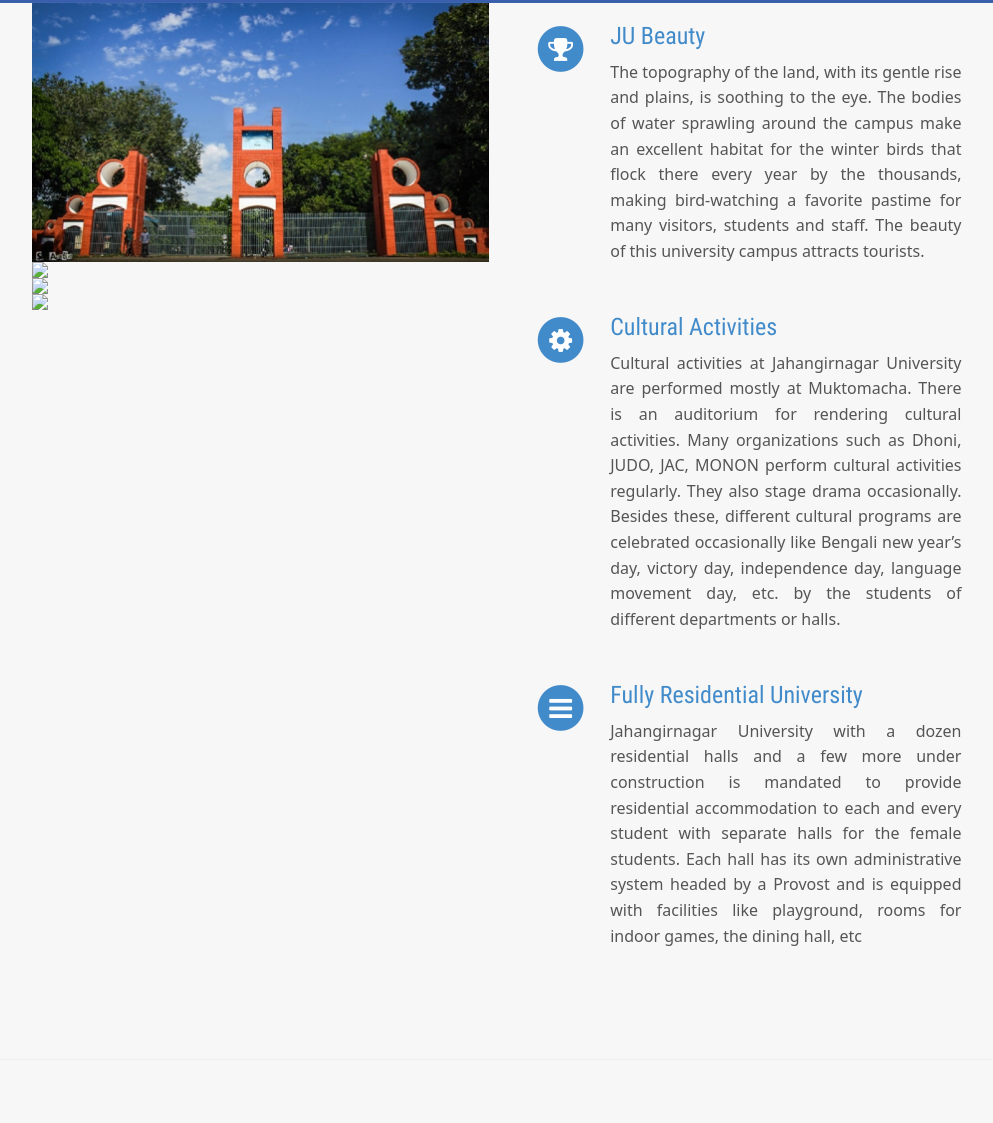
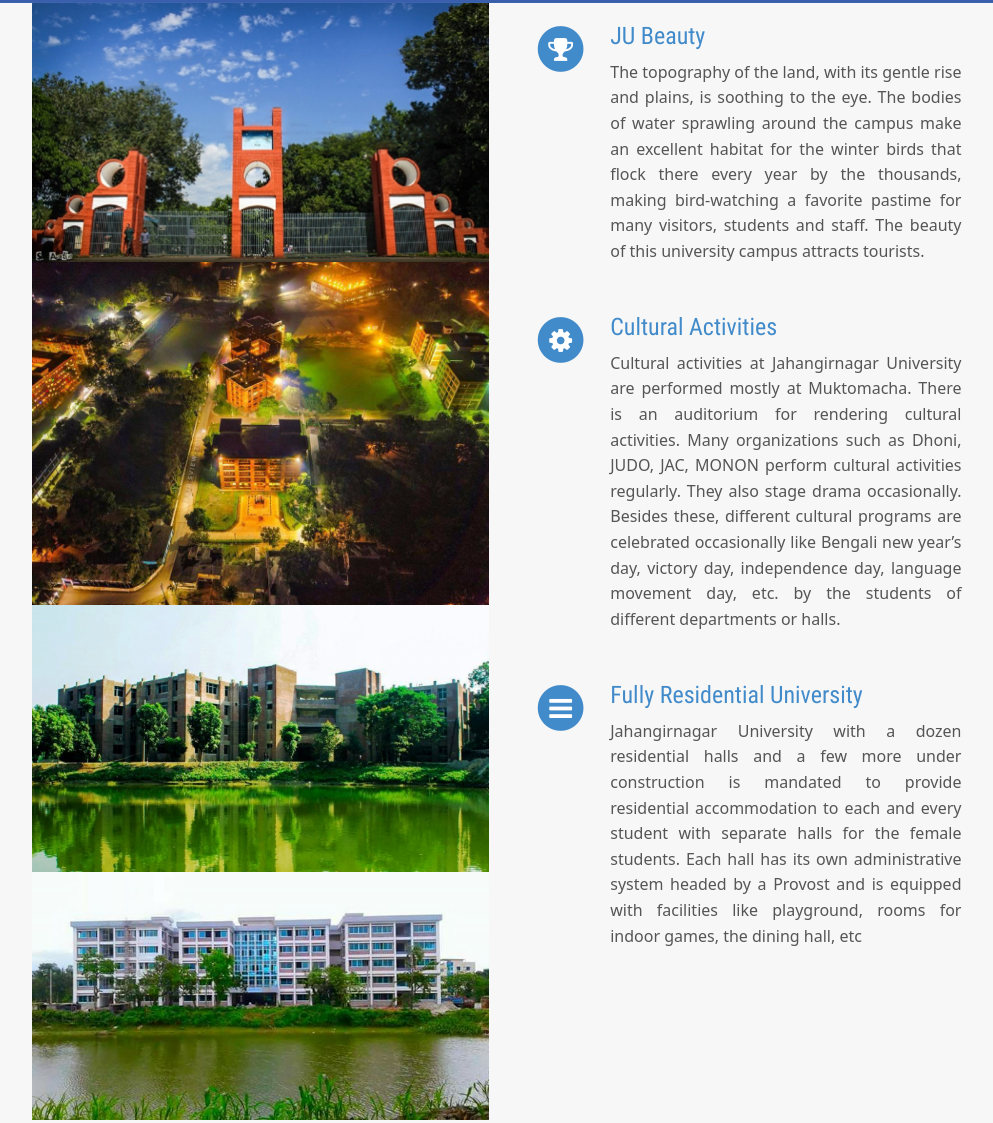
Before and after one commit to sajidur/TccE, a plain HTML site: page index.html in a window 1280 px wide. Shown: the part 6587-7710 px from the top of the page, without its empty margins (136-1129 px from the left). Drawn offline with nearby package versions, Linux system fonts and the light colour scheme; files whose address does not match are found by name; a web font is replaced by a local one.

Commit message:
image links are modified

```diff
--- a/index.html
+++ b/index.html
@@ -1676,9 +1676,9 @@
 				<div class="col-md-5 col-md-offset-1">
 					<div class="imgWrap">
 						<img class="img-responsive" src="assets/img/main_gate.jpg"/>
-						<img class="img-responsive" src="mbstu1.jpg"/>
-						<img class="img-responsive" src="mbstu2.png"/>
-						<img class="img-responsive" src="mbstu3.jpg"/>
+						<img class="img-responsive" src="assets/img/mbstu1.jpg"/>
+						<img class="img-responsive" src="assets/img/mbstu2.png"/>
+						<img class="img-responsive" src="assets/img/mbstu3.jpg"/>
 					</div>
 				</div>
 				<div class="col-md-5">
```
